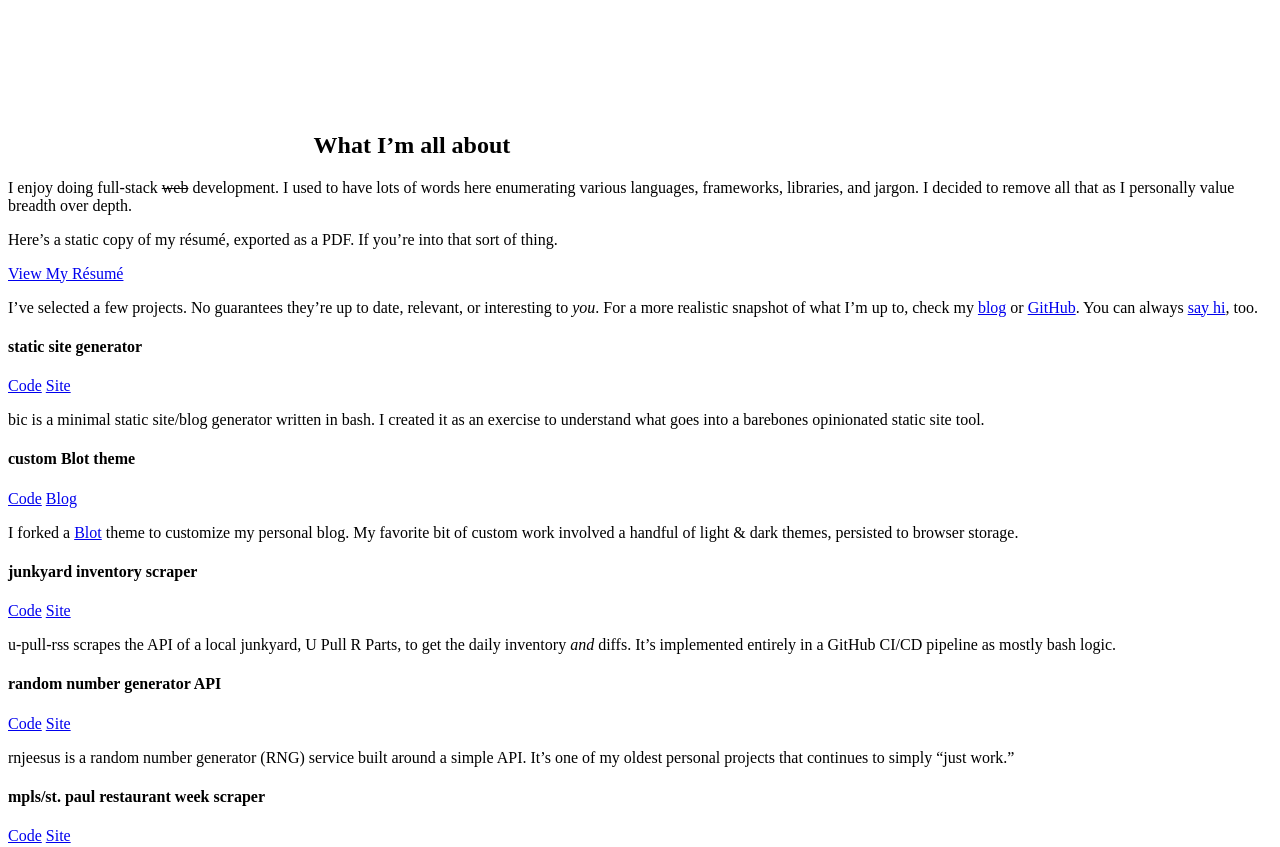
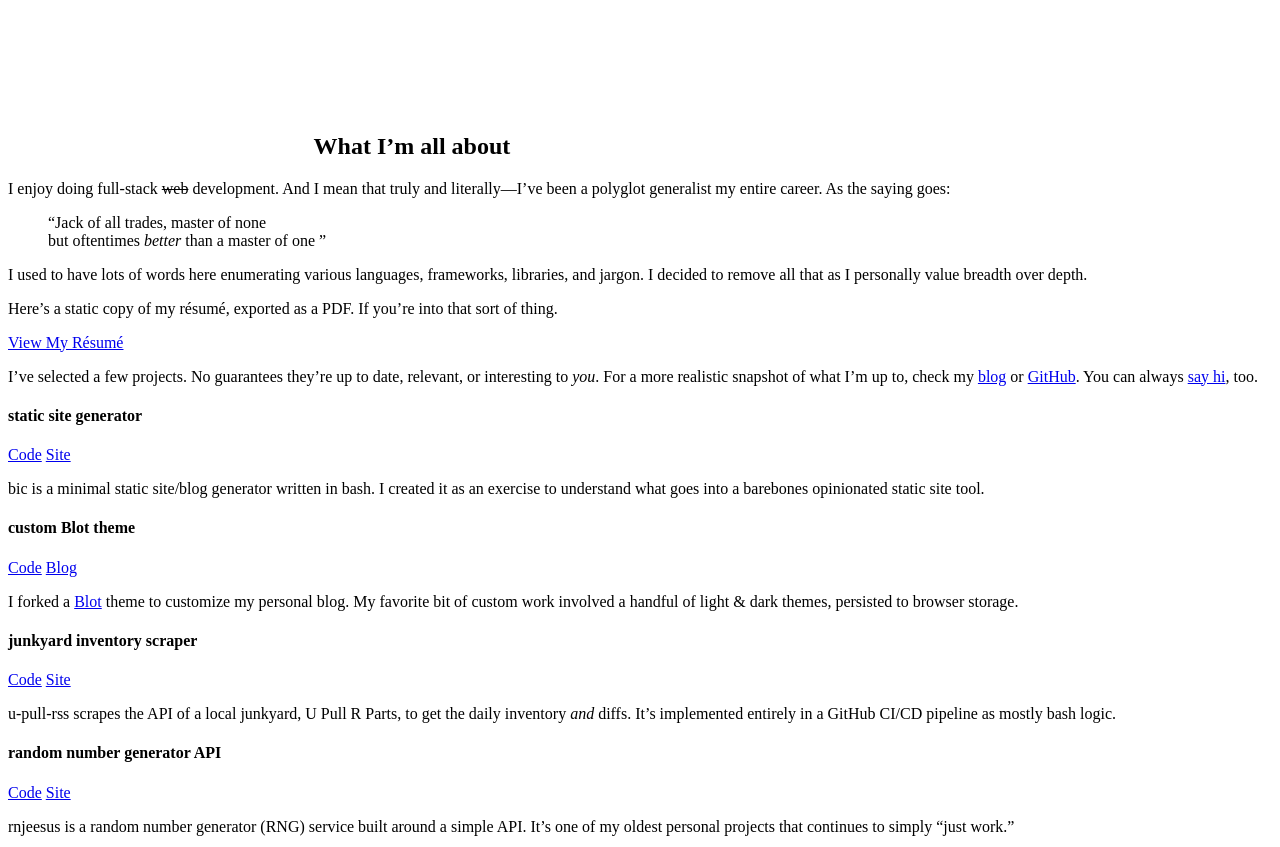
Before and after one commit to Pinjasaur/portfolio, a website with bundled scripts: page src/index.html in a window 1280 px wide. Shown: the part 1240-2087 px from the top of the page. Built offline with nearby package versions, Linux system fonts and the light colour scheme; files whose address does not match are found by name.

Commit message:
feat: more copy

```diff
--- a/src/index.html
+++ b/src/index.html
@@ -81,7 +81,7 @@
               </figure>
             </div>
             <p>
-              Hi, my name is <span class="branded">Paul Esch-Laurent</span>.
+              Hi, my name is <span class="branded">Paul Esch-Laurent</span>. 👋
               I&rsquo;m a graduate of <a href="https://www.mtu.edu/" target="_blank" rel="noopener noreferrer">Michigan Tech</a> with a degree in <span class="branded">Computer Engineering</span>.
 
               <aside class="note note--info note--no-icon">
@@ -117,7 +117,18 @@
         </header>
 
         <p>
-          I enjoy doing <span class="branded">full-stack</span> <del>web</del> development. I used to have lots of words here enumerating various languages, frameworks, libraries, and jargon. I decided to remove all that as I personally value breadth over depth.
+          I enjoy doing <span class="branded">full-stack</span> <del>web</del> development.
+          And I mean that truly and literally&mdash;I&rsquo;ve been a polyglot generalist my entire career.
+          As the saying goes:
+        </p>
+        <blockquote>
+          &ldquo;Jack of all trades, master of none<br>
+          but oftentimes <em>better</em> than a master of one
+          &rdquo;
+        </blockquote>
+        <p>
+          I used to have lots of words here enumerating various languages, frameworks, libraries, and jargon.
+          I decided to remove all that as I personally value breadth over depth.
         </p>
 
         <p>
@@ -231,6 +242,7 @@
         </header>
         <p>
           Go ahead and shoot me a message&mdash;I don&rsquo;t bite. 😉
+          You can also send me an email directly&mdash;view the page source <em>or</em> head to <code>/contact</code> on my blog. 👇
         </p>
         <div id="contact-success" class="is-visible-hash block note note--success">
           <p>
```
